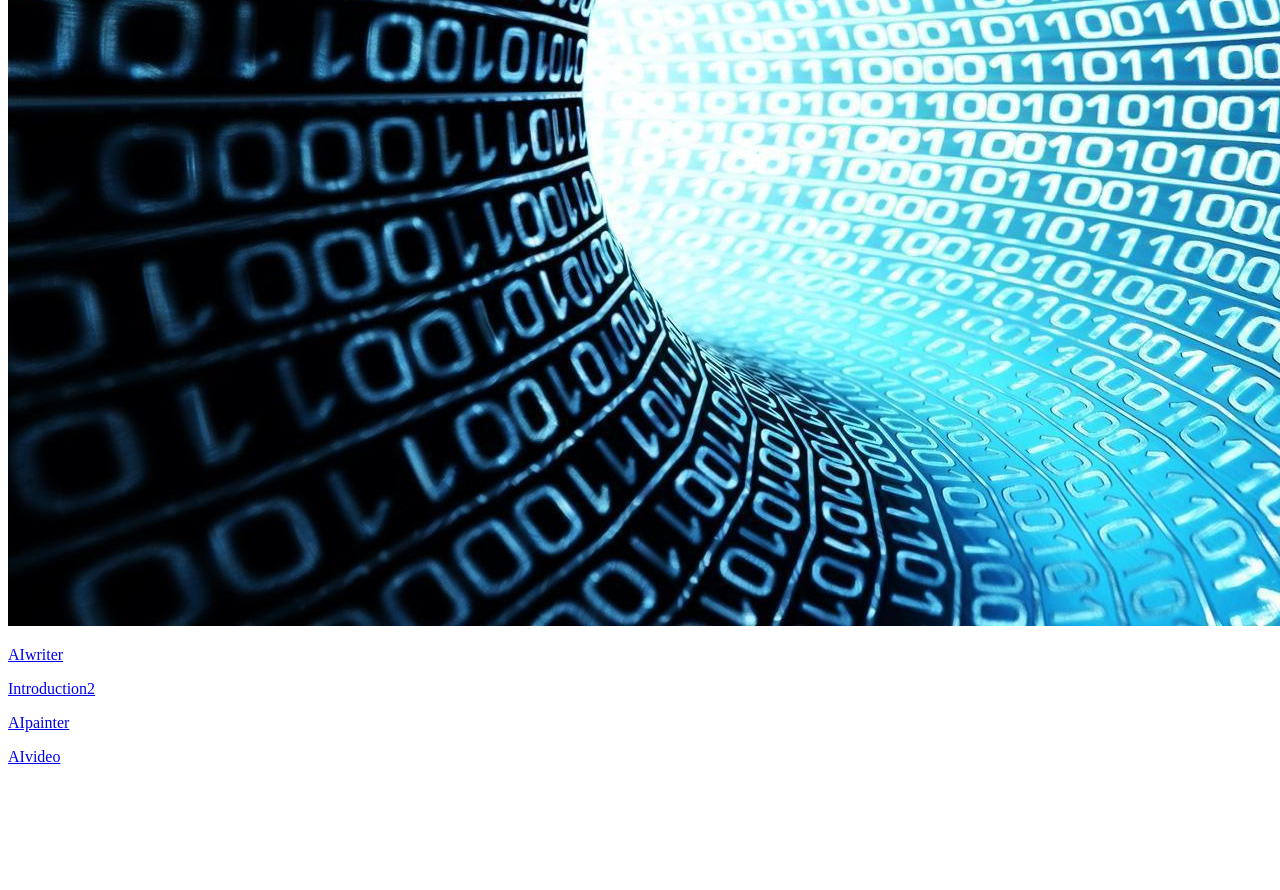
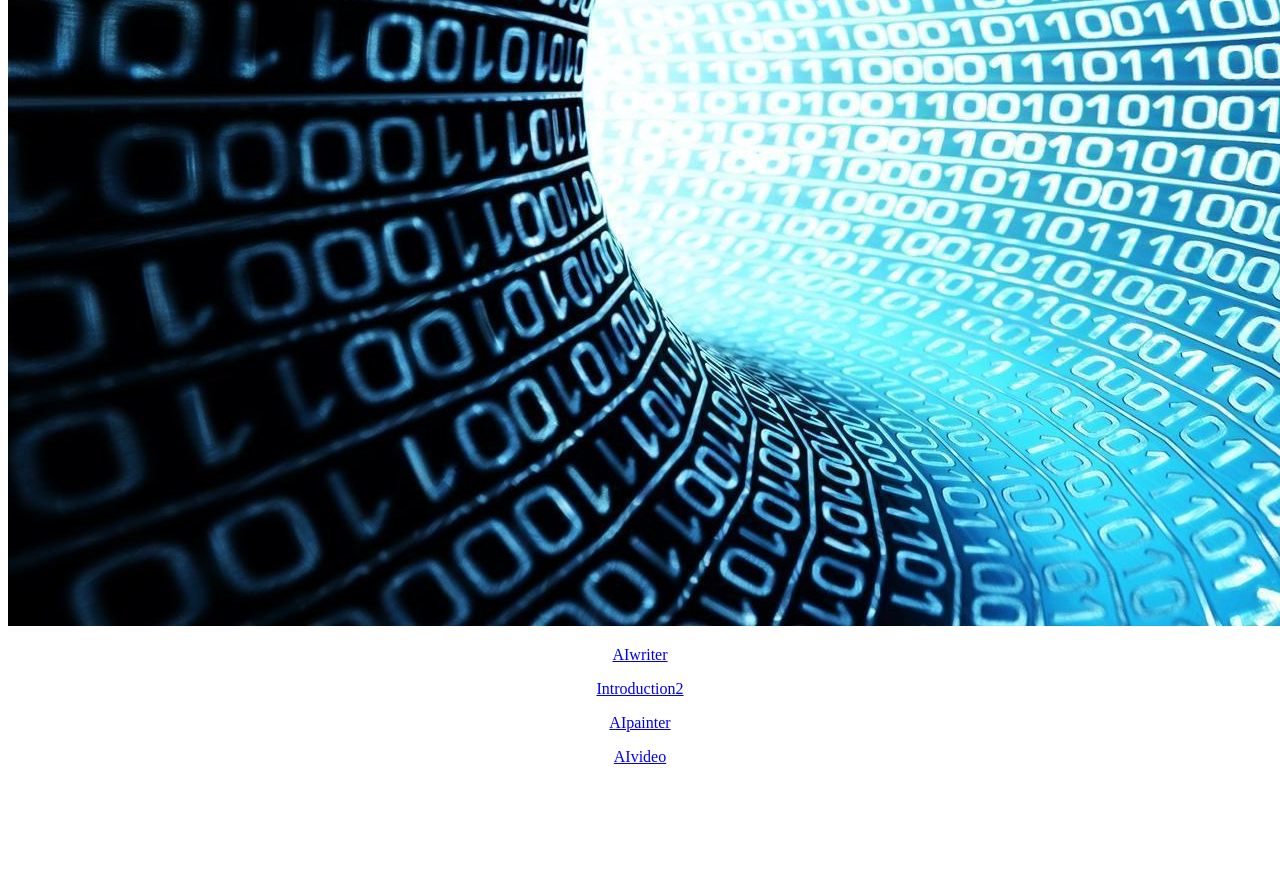
Before and after one commit to chilune/chilune.github.io, a plain HTML site: page index.html in a window 1280 px wide. Shown: the part 1910-2800 px from the top of the page. Drawn offline with Linux system fonts and the light colour scheme.

Commit message:
Update index.html

```diff
--- a/index.html
+++ b/index.html
@@ -5,7 +5,7 @@
 <title>index.html</title>
 	<line rel="icon" type="image/x-icon" href="favicon.ico"
 </head>
-
+<center>
 <body>
 <h1>QiQi's Introduction</h1>
 <p> Hi, my name is QiQi. I'm twelve years old,<a href="file:///Users/students/Documents/Adobe/Photoshop%20Cloud%20Associates/Untitled-2.html"> and</a> I'll be turning 13 in May next year.</p>
@@ -20,7 +20,7 @@ A few miscellaneous facts about me:<br>
 <p><a href="lunepoem.html">AIwriter</a></p>
 <p><a href="Untitled-2.html">Introduction2</a></p>
 <p><a href="aipainter.html">AIpainter</a></p>
-<p><a href="aivideo.html">AIvideo</a></p>
+<p><a href="aivideo.html">AIvideo</a></p><center>
 <p>&nbsp;</p>
 <p>&nbsp;</p>
 <p>&nbsp;</p>
```
